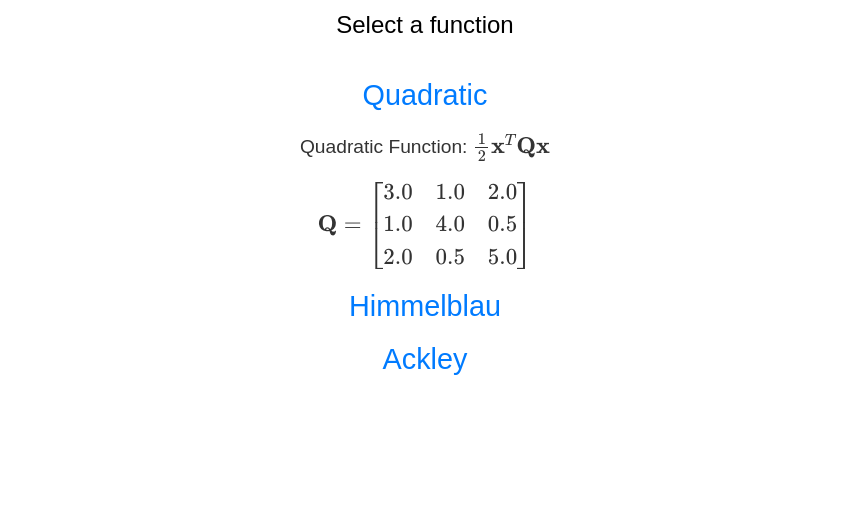
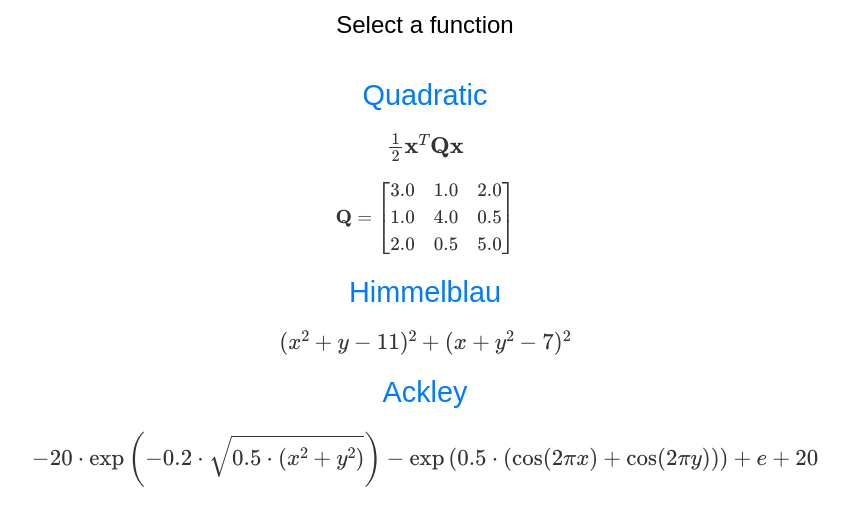
Before and after one commit to LinoVelardita/Opt_3D_Plot, a plain HTML site: page index.html in a window 1280 px wide. Shown: the part 126-652 px from the top of the page, without its empty margins (215-1064 px from the left). Drawn offline with nearby package versions, Linux system fonts and the light colour scheme.

Commit message:
Update index.html

```diff
--- a/index.html
+++ b/index.html
@@ -53,17 +53,27 @@
 
     <div class="links">
         <a href="quadratic.html">Quadratic</a>
-        <p class="function">Quadratic Function: \( \frac{1}{2} \mathbf{x}^T \mathbf{Q} \mathbf{x} \)</p>
+        <p class="function">\( \frac{1}{2} \mathbf{x}^T \mathbf{Q} \mathbf{x} \)</p>
         <p class="function">
+            <small>
             \( \mathbf{Q} = \begin{bmatrix}
                 3.0 & 1.0 & 2.0 \\
                 1.0 & 4.0 & 0.5 \\
                 2.0 & 0.5 & 5.0
             \end{bmatrix} \)
+            </small>
         </p>
 
         <a href="himmelblau.html">Himmelblau</a>
+        <p class="function">\( (x^2 + y - 11)^2 + (x + y^2 - 7)^2 \)</p>
+
         <a href="ackley.html">Ackley</a>
+        <p class="function">
+        \[
+        -20 \cdot \exp\left( -0.2 \cdot \sqrt{0.5 \cdot (x^2 + y^2)} \right)
+        - \exp\left( 0.5 \cdot \left( \cos(2 \pi x) + \cos(2 \pi y) \right) \right) + e + 20
+        \]
+        </p>
     </div>
 
 </body>
```
